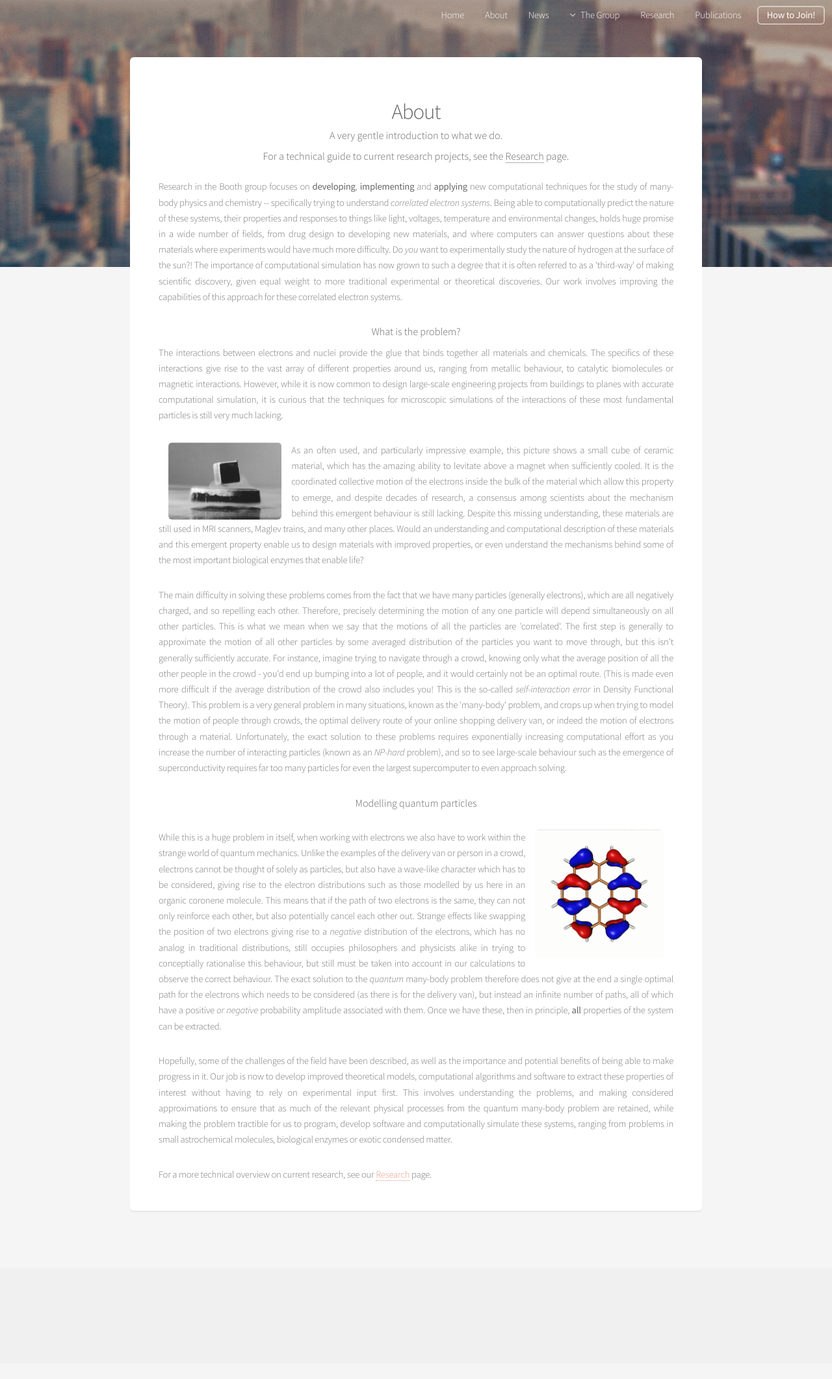
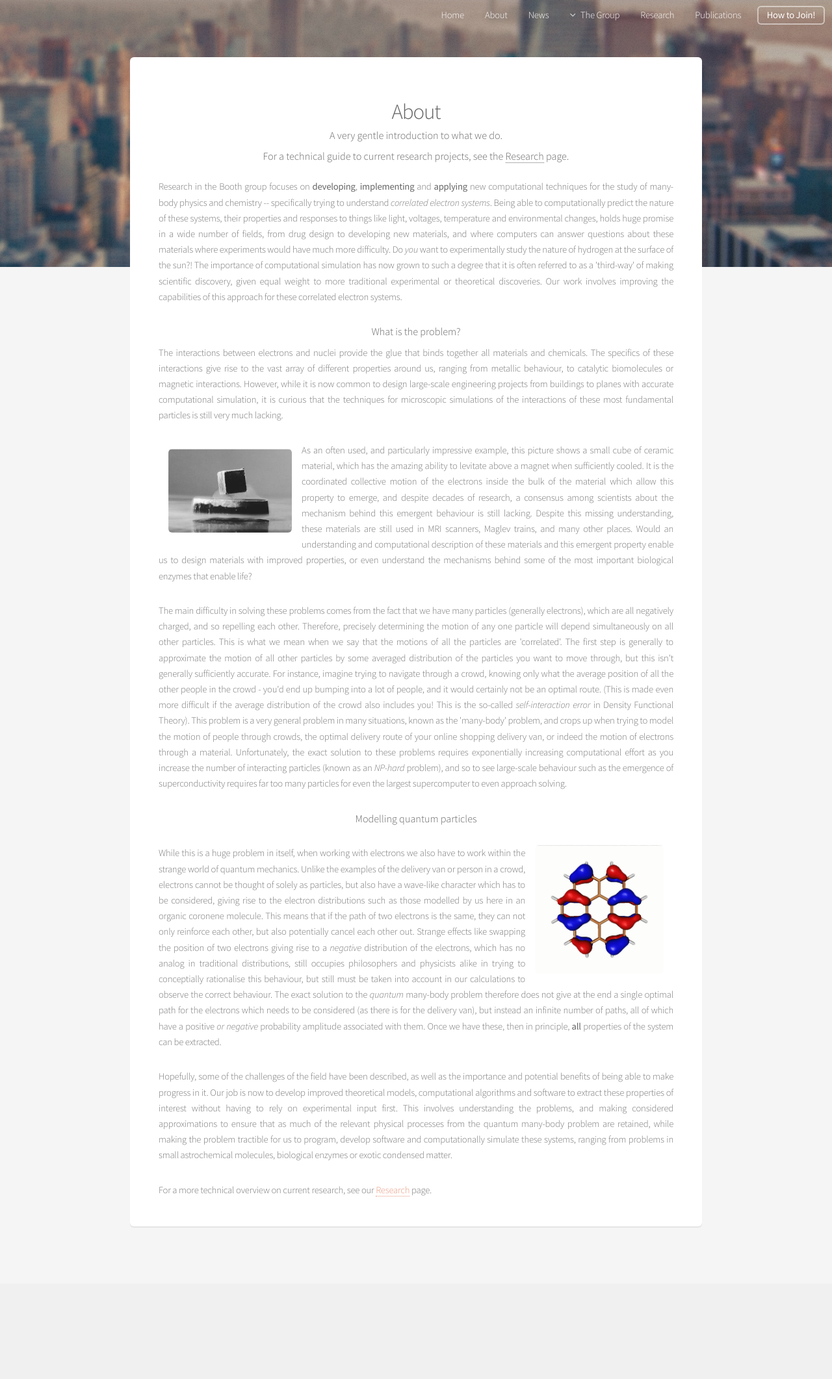
Before and after one commit to ghb24/boothgroupwebsite, a Jekyll site: the page built from about/index.html, in a window 1280 px wide. Shown: the whole page at 65% size. Built offline with Jekyll 4.4.1, drawn with Linux system fonts in a browser that asks for light colours; before the commit the page ends 2099 px from its top, so only the background shows below that.

Commit message:
Change spacing

```diff
--- a/about/index.html
+++ b/about/index.html
@@ -16,7 +16,7 @@ layout: default
 The interactions between electrons and nuclei provide the glue that binds together all materials and chemicals. The specifics of these interactions give rise to the vast array of different properties around us, ranging from metallic behaviour, to catalytic biomolecules or magnetic interactions. However, while it is now common to design large-scale engineering projects from buildings to planes with accurate computational simulation, it is curious that the techniques for microscopic simulations of the interactions of these most fundamental particles is still very much lacking.
 </p>
 <p align="justify">
-			<span class="image fit"><img src="{{ site.baseurl }}/assets/images/Levitation.png" alt="" align="left" style="height:22%;width:22%;margin:0px 15px" /></span>
+			<span class="image fit"><img src="{{ site.baseurl }}/assets/images/Levitation.png" alt="" align="left" style="height:24%;width:24%;margin:10px 15px" /></span>
 As an often used, and particularly impressive example, this picture shows a small cube of ceramic material, which has the amazing ability to levitate above a magnet when sufficiently cooled. It is the coordinated collective motion of the electrons inside the bulk of the material which allow this property to emerge, and despite decades of research, a consensus among scientists about the mechanism behind this emergent behaviour is still lacking. Despite this missing understanding, these materials are still used in MRI scanners, Maglev trains, and many other places. Would an understanding and computational description of these materials and this emergent property enable us to design materials with improved properties, or even understand the mechanisms behind some of the most important biological enzymes that enable life?
 </p>
 
```
Also changed, not shown: 1 other file.
